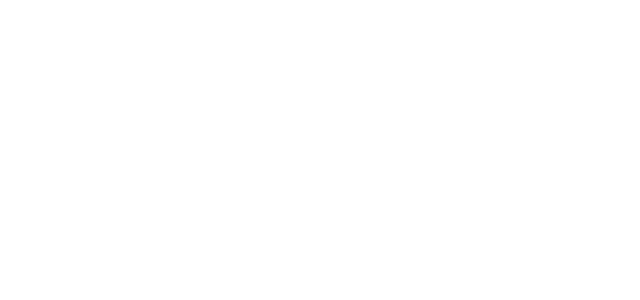
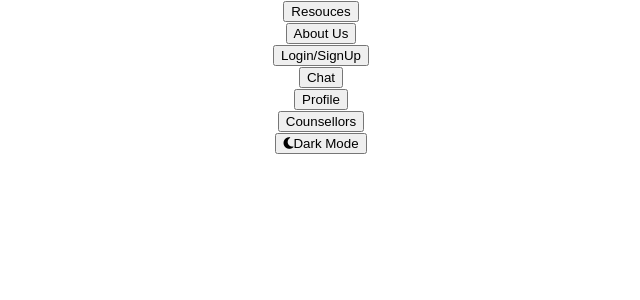
Before and after one commit to Nikhil10062006/mental-health-project, a React (Create React App) app: page / in a window 1280 px wide. Shown: the top 300 px of the page, without its empty margins (319-959 px from the left). Built offline with nearby package versions, Linux system fonts and the light colour scheme.

Commit message:
Added Buttons

```diff
--- a/public/index.html
+++ b/public/index.html
@@ -15,6 +15,13 @@
       user's mobile device or desktop. See https://developers.google.com/web/fundamentals/web-app-manifest/
     -->
     <link rel="manifest" href="%PUBLIC_URL%/manifest.json" />
+    <link
+      rel="stylesheet"
+      href="https://cdnjs.cloudflare.com/ajax/libs/font-awesome/6.4.2/css/all.min.css"
+      integrity="sha512-papmE3wzJkF1EwQfWpV4oV8G+TElQCN1ZaaTf/JZVAvPpZnQ3syBrMZJblVpC8cXNsx7fuzfR3gD9w9p2z8sBg=="
+      crossorigin="anonymous"
+      referrerpolicy="no-referrer"
+    />
     <!--
       Notice the use of %PUBLIC_URL% in the tags above.
       It will be replaced with the URL of the `public` folder during the build.
--- /dev/null
+++ b/src/Components/Button.js
@@ -0,0 +1,9 @@
+import React from 'react'
+
+export default function Button({children}) {
+  return (
+    <div>
+      <button>{children}</button>
+    </div>
+  )
+}
--- a/src/Components/Navbar.js
+++ b/src/Components/Navbar.js
@@ -1,9 +1,15 @@
 import React from 'react'
-
+import Button from './Button.js'
 export default function Navbar() {
   return (
-    <div>
-
+    <div className="Navbar">
+       <Button>Resouces</Button>
+       <Button>About Us</Button>
+       <Button>Login/SignUp</Button>
+       <Button>Chat</Button>
+       <Button>Profile</Button>
+       <Button>Counsellors</Button>
+       <Button><i className="fa-solid fa-moon"></i>Dark Mode</Button>
     </div>
   )
 }
```
Also changed, not shown: src/Components/Chatbot.jsx (added), src/Components/Counsellor.jsx (added), src/Components/Resouces.jsx (added).
